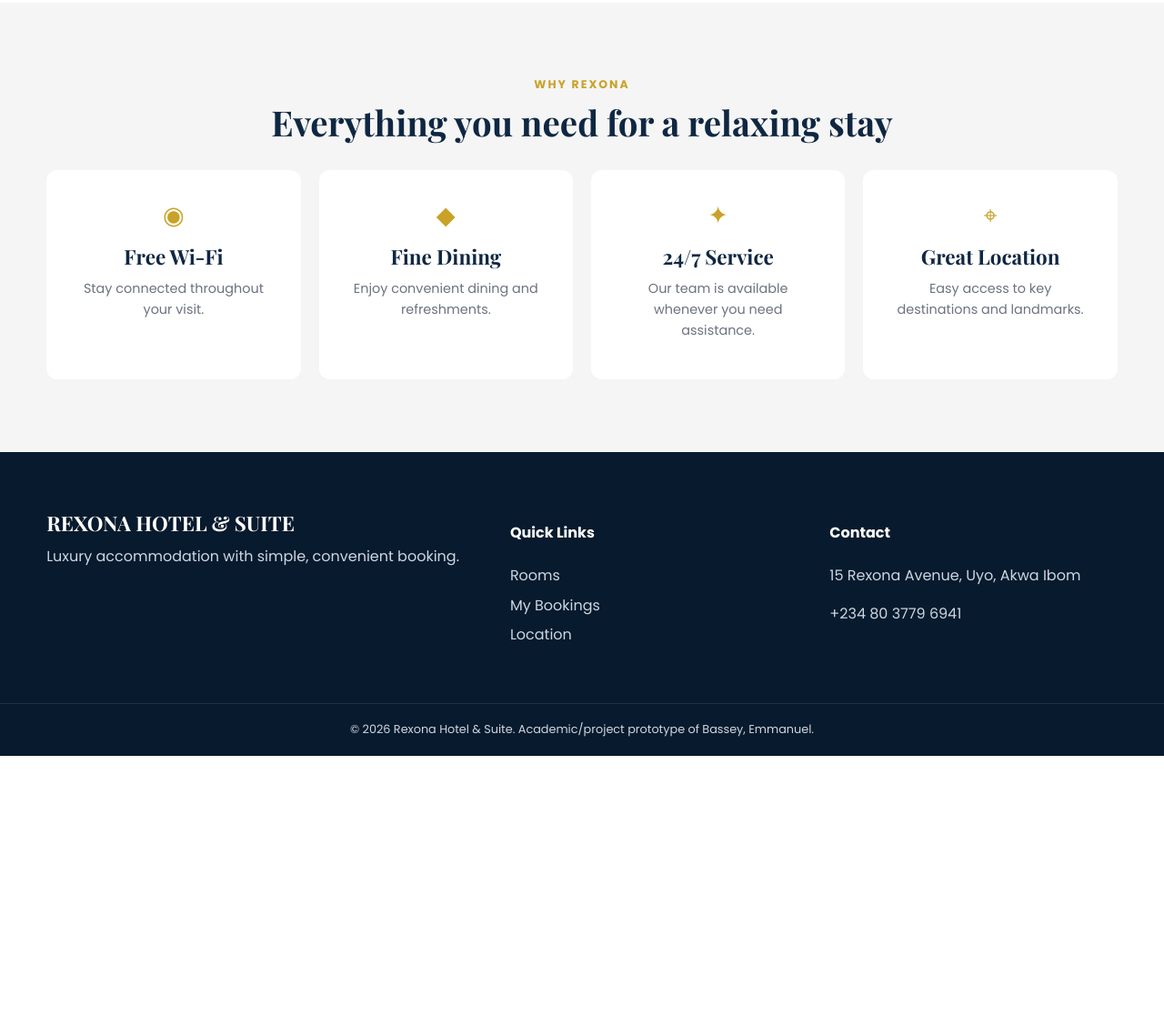
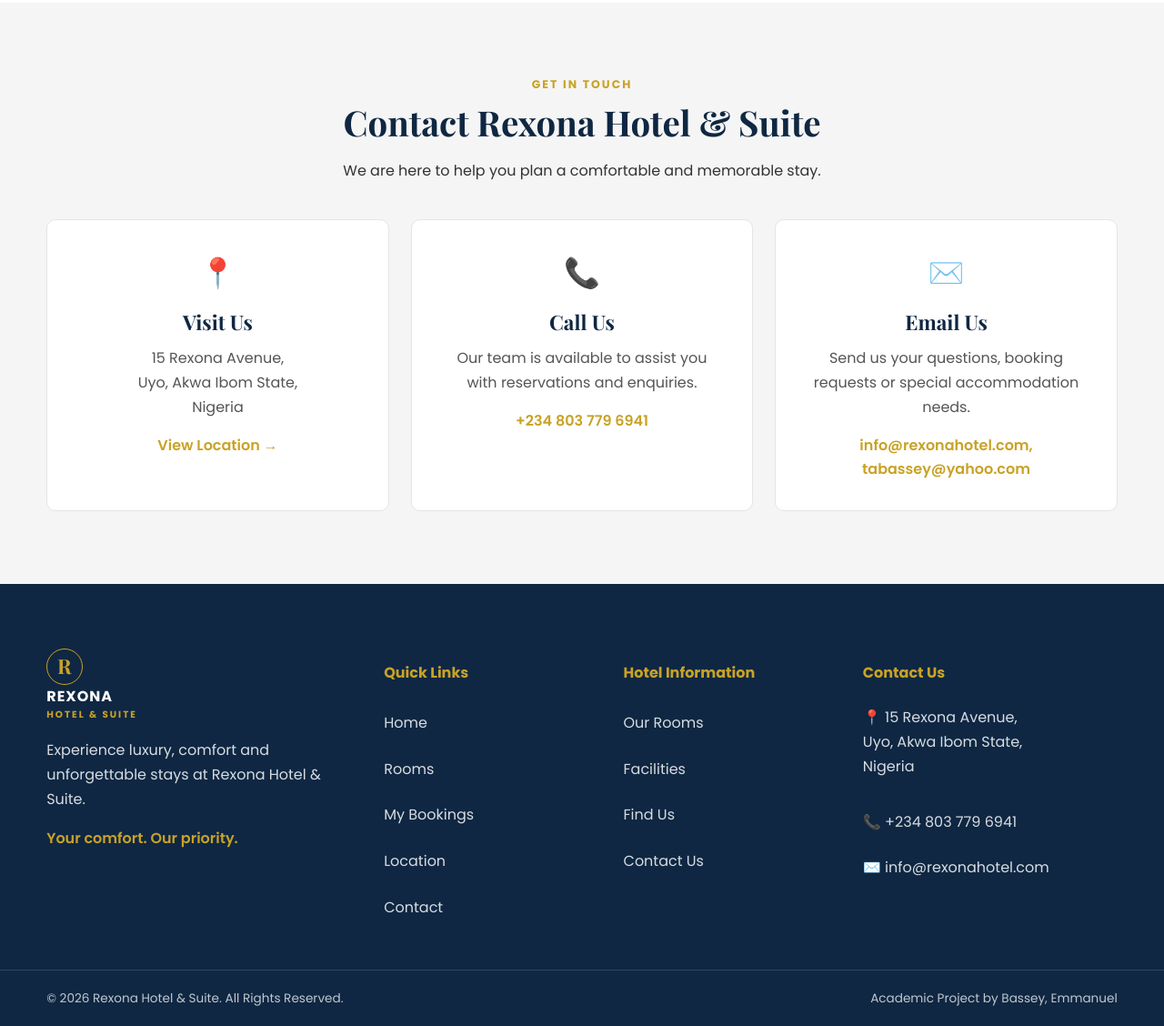
Before and after one commit to emmanuelbassey685/Hotel-Booking-System, a website built with Vite: page index.html in a window 1280 px wide. Shown: the part 1753-2881 px from the top of the page at 91% size. Before the commit the page ends 2584 px from the top, so only its background shows below. Built offline with nearby package versions, Linux system fonts and the light colour scheme; some packages are replaced by stand-ins of ours.

Commit message:
Project Commit

```diff
--- a/index.html
+++ b/index.html
@@ -59,21 +59,64 @@
       <div id="featured-rooms" class="room-grid"></div>
     </section>
 
-    <section class="facilities section">
+    <!-- CONTACT SECTION -->
+    <section id="contact" class="contact-section section">
       <div class="container">
+
         <div class="section-heading centered">
-          <p class="eyebrow">WHY REXONA</p>
-          <h2>Everything you need for a relaxing stay</h2>
+          <p class="eyebrow">GET IN TOUCH</p>
+          <h2>Contact Rexona Hotel & Suite</h2>
+          <p>
+            We are here to help you plan a comfortable and memorable stay.
+          </p>
         </div>
-        <div class="facility-grid">
-          <article><span>◉</span><h3>Free Wi-Fi</h3><p>Stay connected throughout your visit.</p></article>
-          <article><span>◆</span><h3>Fine Dining</h3><p>Enjoy convenient dining and refreshments.</p></article>
-          <article><span>✦</span><h3>24/7 Service</h3><p>Our team is available whenever you need assistance.</p></article>
-          <article><span>⌖</span><h3>Great Location</h3><p>Easy access to key destinations and landmarks.</p></article>
+
+        <div class="contact-grid">
+
+          <article class="contact-card">
+            <div class="contact-icon">📍</div>
+            <h3>Visit Us</h3>
+            <p>
+              15 Rexona Avenue,<br>
+              Uyo, Akwa Ibom State,<br>
+              Nigeria
+            </p>
+            <a href="location.html" class="text-link">
+              View Location →
+            </a>
+          </article>
+
+          <article class="contact-card">
+            <div class="contact-icon">📞</div>
+            <h3>Call Us</h3>
+            <p>
+              Our team is available to assist you
+              with reservations and enquiries.
+            </p>
+            <a href="tel:+2348037796941" class="text-link">
+              +234 803 779 6941
+            </a>
+          </article>
+
+          <article class="contact-card">
+            <div class="contact-icon">✉️</div>
+            <h3>Email Us</h3>
+            <p>
+              Send us your questions, booking requests
+              or special accommodation needs.
+            </p>
+            <a href="mailto:info@rexonahotel.com" class="text-link">
+              info@rexonahotel.com, tabassey@yahoo.com
+            </a>
+          </article>
+
         </div>
+
       </div>
     </section>
+
   </main>
+
   <footer id="site-footer"></footer>
   <script type="module" src="/src/js/main.js"></script>
 </body>
--- a/src/css/responsive.css
+++ b/src/css/responsive.css
@@ -29,3 +29,21 @@
   .location-layout { gap: 10px; }
   .map-container, .map-container iframe { min-height: 380px; }
 }
+
+@media (max-width: 768px) {
+
+  .contact-grid {
+    grid-template-columns: 1fr;
+  }
+
+  .footer-grid {
+    grid-template-columns: 1fr;
+    gap: 2rem;
+  }
+
+  .footer-bottom-content {
+    flex-direction: column;
+    text-align: center;
+  }
+
+}
--- a/src/css/styles.css
+++ b/src/css/styles.css
@@ -125,3 +125,147 @@ footer { background: #081a2d; color: #cdd7e2; margin-top: 0; }
 .footer-grid a { display: block; margin: 7px 0; }
 .footer-grid a:hover { color: var(--gold); }
 .footer-bottom { text-align: center; border-top: 1px solid rgba(255,255,255,.1); padding: 18px; font-size: .8rem; }
+
+/* =========================================
+   CONTACT SECTION
+========================================= */
+
+.contact-section {
+  background: #f5f5f5;
+}
+
+.contact-grid {
+  display: grid;
+  grid-template-columns: repeat(3, 1fr);
+  gap: 1.5rem;
+  margin-top: 2.5rem;
+}
+
+.contact-card {
+  background: #ffffff;
+  padding: 2rem;
+  text-align: center;
+  border-radius: 10px;
+  border: 1px solid #e5e5e5;
+  transition: transform 0.3s ease, box-shadow 0.3s ease;
+}
+
+.contact-card:hover {
+  transform: translateY(-5px);
+  box-shadow: 0 10px 25px rgba(0, 0, 0, 0.08);
+}
+
+.contact-icon {
+  font-size: 2rem;
+  margin-bottom: 1rem;
+}
+
+.contact-card h3 {
+  margin-bottom: 0.75rem;
+  color: #0f2742;
+}
+
+.contact-card p {
+  color: #555;
+  line-height: 1.7;
+}
+
+.contact-card a {
+  color: #c9a227;
+  font-weight: 600;
+  text-decoration: none;
+}
+
+.contact-card a:hover {
+  text-decoration: underline;
+}
+
+
+/* =========================================
+   FOOTER
+========================================= */
+
+#site-footer {
+  background: #0f2742;
+  color: #ffffff;
+  margin-top: 0;
+}
+
+.footer-grid {
+  display: grid;
+  grid-template-columns: 1.5fr 1fr 1fr 1.3fr;
+  gap: 3rem;
+  padding-top: 4rem;
+  padding-bottom: 3rem;
+}
+
+.footer-brand p {
+  color: #d7dce2;
+  line-height: 1.7;
+  margin-top: 1rem;
+}
+
+.footer-tagline {
+  color: #c9a227 !important;
+  font-weight: 600;
+}
+
+.footer-logo {
+  display: inline-flex;
+  align-items: center;
+  gap: 0.75rem;
+  color: #ffffff;
+  text-decoration: none;
+  font-weight: 700;
+  letter-spacing: 1px;
+}
+
+.footer-logo small {
+  display: block;
+  color: #c9a227;
+  font-size: 0.65rem;
+  letter-spacing: 2px;
+}
+
+.footer-column {
+  display: flex;
+  flex-direction: column;
+  gap: 0.7rem;
+}
+
+.footer-column h4 {
+  color: #c9a227;
+  margin-bottom: 0.7rem;
+}
+
+.footer-column a {
+  color: #d7dce2;
+  text-decoration: none;
+  transition: color 0.2s ease;
+}
+
+.footer-column a:hover {
+  color: #c9a227;
+}
+
+.footer-contact p {
+  color: #d7dce2;
+  line-height: 1.7;
+}
+
+.footer-bottom {
+  border-top: 1px solid rgba(255, 255, 255, 0.15);
+  padding: 1.25rem 0;
+}
+
+.footer-bottom-content {
+  display: flex;
+  justify-content: space-between;
+  gap: 1rem;
+}
+
+.footer-bottom p {
+  margin: 0;
+  color: #bfc7d0;
+  font-size: 0.85rem;
+}
--- a/src/js/main.js
+++ b/src/js/main.js
@@ -41,14 +41,93 @@ function renderHeader() {
 
 function renderFooter() {
   const footer = document.querySelector("#site-footer");
+
   if (!footer) return;
+
   footer.innerHTML = `
     <div class="container footer-grid">
-      <div><h3>REXONA HOTEL & SUITE</h3><p>Luxury accommodation with simple, convenient booking.</p></div>
-      <div><h4>Quick Links</h4><a href="rooms.html">Rooms</a><a href="bookings.html">My Bookings</a><a href="location.html">Location</a></div>
-      <div><h4>Contact</h4><p>15 Rexona Avenue, Uyo, Akwa Ibom</p><p>+234 80 3779 6941</p></div>
+
+      <!-- BRAND -->
+      <div class="footer-brand">
+        <a class="footer-logo" href="index.html">
+          <span class="brand-mark">R</span>
+
+          <span>
+            REXONA
+            <small>HOTEL & SUITE</small>
+          </span>
+        </a>
+
+        <p>
+          Experience luxury, comfort and unforgettable stays
+          at Rexona Hotel & Suite.
+        </p>
+
+        <p class="footer-tagline">
+          Your comfort. Our priority.
+        </p>
+      </div>
+      <!-- QUICK LINKS -->
+      <div class="footer-column">
+        <h4>Quick Links</h4>
+
+        <a href="index.html">Home</a>
+        <a href="rooms.html">Rooms</a>
+        <a href="bookings.html">My Bookings</a>
+        <a href="location.html">Location</a>
+        <a href="index.html#contact">Contact</a>
+      </div>
+
+
+      <!-- HOTEL INFORMATION -->
+      <div class="footer-column">
+        <h4>Hotel Information</h4>
+
+        <a href="rooms.html">Our Rooms</a>
+        <a href="index.html#facilities">Facilities</a>
+        <a href="location.html">Find Us</a>
+        <a href="index.html#contact">Contact Us</a>
+      </div>
+
+
+      <!-- CONTACT -->
+      <div class="footer-column footer-contact">
+        <h4>Contact Us</h4>
+
+        <p>
+          📍 15 Rexona Avenue,<br>
+          Uyo, Akwa Ibom State,<br>
+          Nigeria
+        </p>
+
+        <a href="tel:+2348037796941">
+          📞 +234 803 779 6941
+        </a>
+
+        <a href="mailto:info@rexonahotel.com">
+          ✉️ info@rexonahotel.com
+        </a>
+      </div>
+
     </div>
-    <div class="footer-bottom">© ${new Date().getFullYear()} Rexona Hotel & Suite. Academic/project prototype of Bassey, Emmanuel.</div>
+
+
+    <!-- FOOTER BOTTOM -->
+    <div class="footer-bottom">
+      <div class="container footer-bottom-content">
+
+        <p>
+          © ${new Date().getFullYear()}
+          Rexona Hotel & Suite.
+          All Rights Reserved.
+        </p>
+
+        <p>
+          Academic Project by Bassey, Emmanuel
+        </p>
+
+      </div>
+    </div>
   `;
 }
 
```
